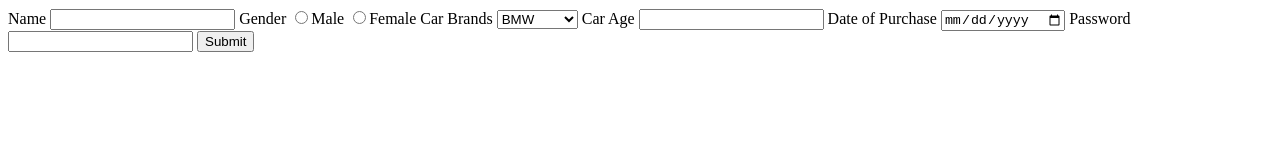
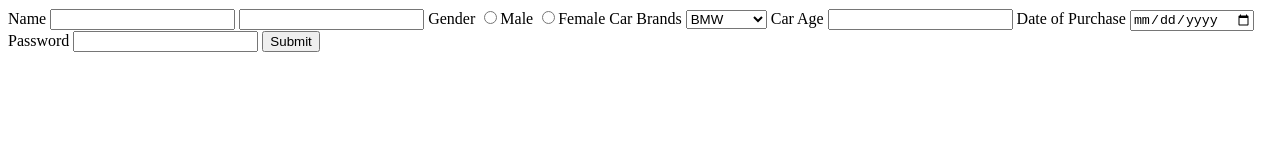
Before and after one commit to acciojob/car-insurance-form-sunny8750, a website: page main.html in a window 1280 px wide. Drawn offline with Linux system fonts and the light colour scheme.

Commit message:
solution

```diff
--- a/main.html
+++ b/main.html
@@ -14,9 +14,10 @@
 	<label for="name">Name</label>
 	<input type="text" name="name" id="name" required>
 	<label for="email"></label>
+	<input type="email" name="email" required id="email">
 	<label for="gender">Gender</label>
-	<input type="radio"  name="gender" id="gender">Male
-	<input type="radio" name="gender" id="gender">Female
+	<input type="radio"  name="gender" value="male" required id="gender">Male
+	<input type="radio" name="gender" value="female" id="gender">Female
 	<label for="cars">Car Brands</label>
 	<select name="cars" id="cars">
 		<option value="BMW">BMW</option>
```
